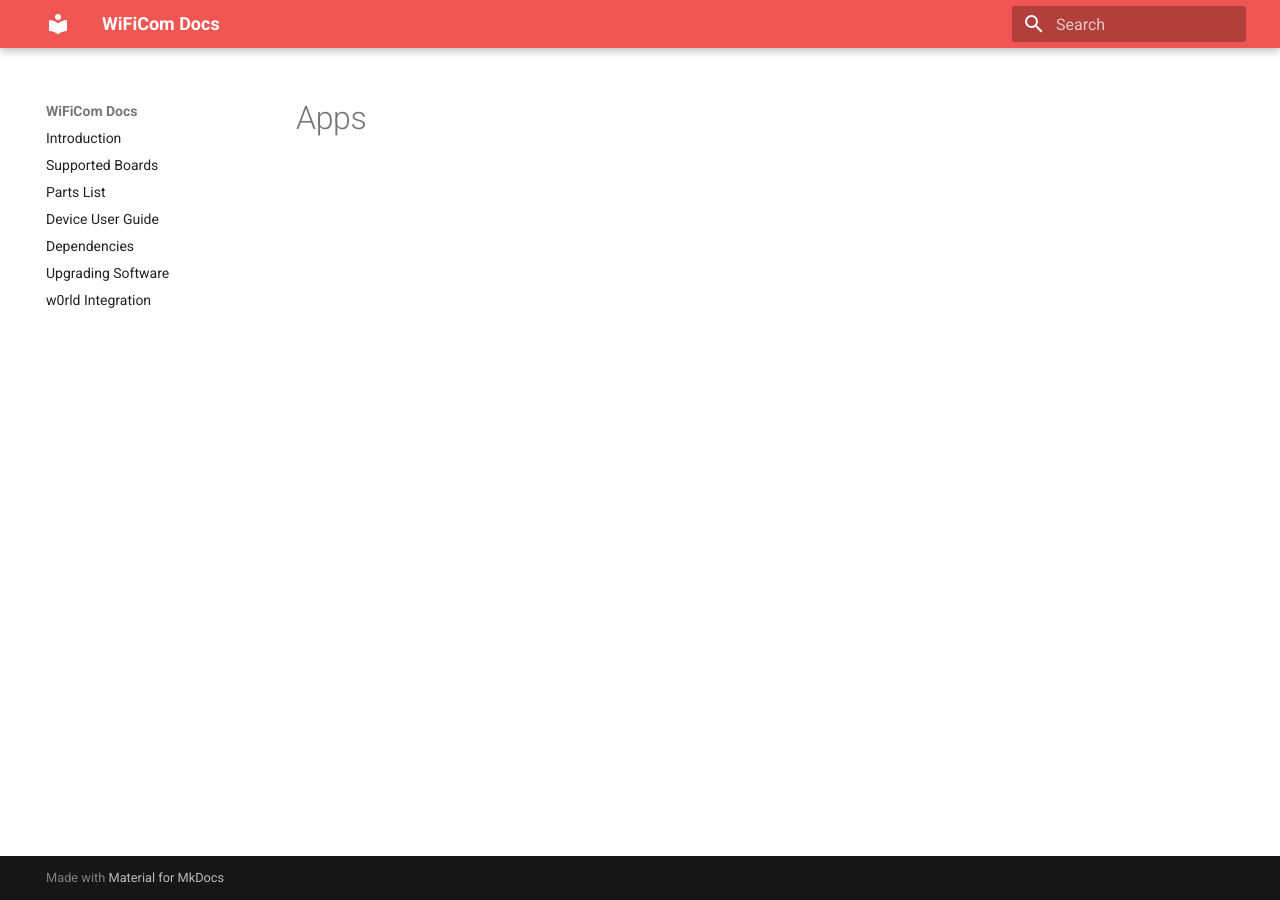
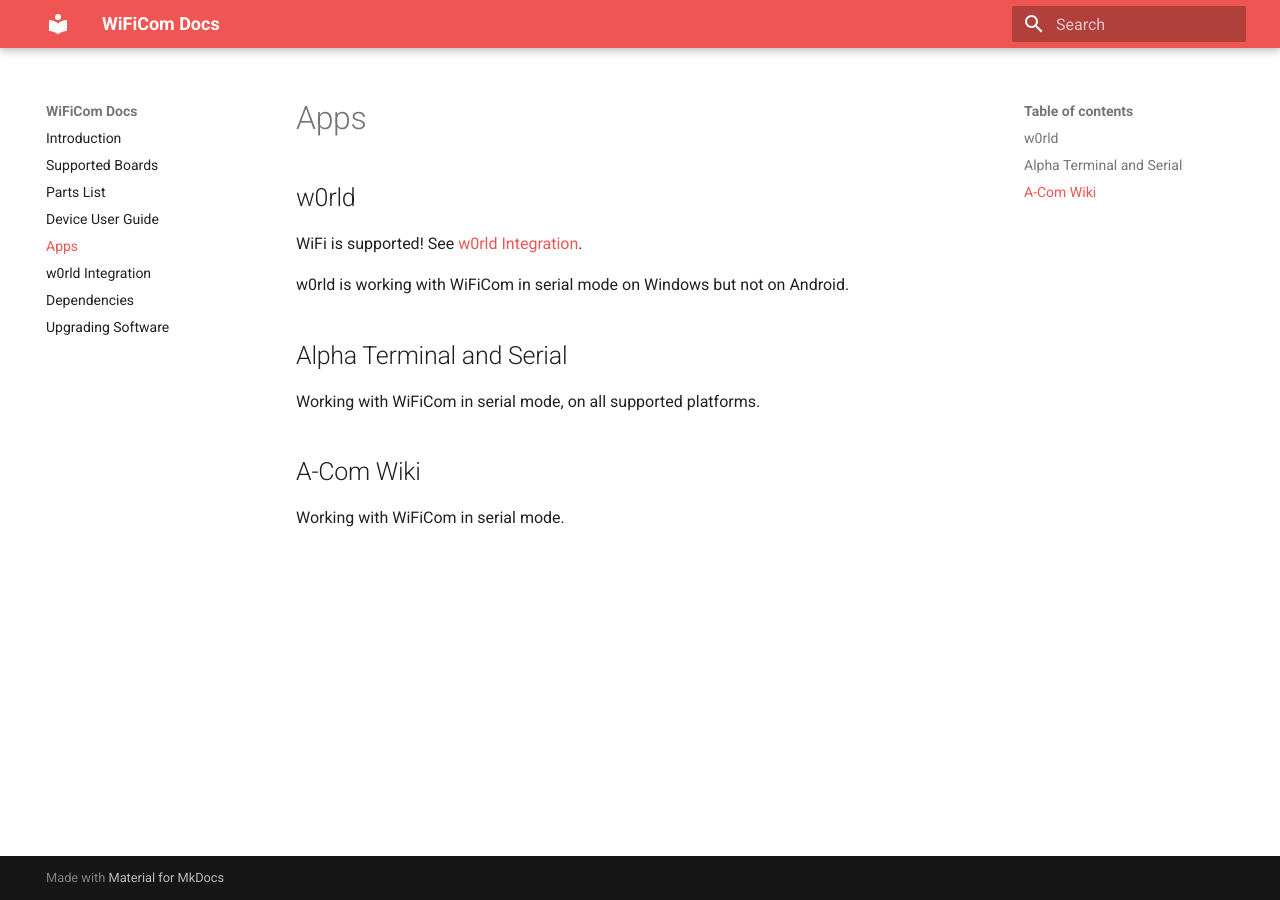
Before and after one commit to mechawrench/wificom-docs, an MkDocs documentation site: the page built from docs/apps.md, in a window 1280 px wide. Built offline with MkDocs 1.6.1 and Material for MkDocs 9.7.7, drawn with Linux system fonts in a browser that asks for light colours.

Commit message:
Add Apps

```diff
--- a/docs/apps.md
+++ b/docs/apps.md
@@ -1 +1,15 @@
 # Apps
+
+## w0rld
+
+WiFi is supported! See [w0rld Integration](w0rld_integration.md).
+
+w0rld is working with WiFiCom in serial mode on Windows but not on Android.
+
+## Alpha Terminal and Serial
+
+Working with WiFiCom in serial mode, on all supported platforms.
+
+## A-Com Wiki
+
+Working with WiFiCom in serial mode.
--- a/mkdocs.yml
+++ b/mkdocs.yml
@@ -20,12 +20,12 @@
     # - 'configuration.md'
     # - 'editable_files.md'
     - 'device_user_guide.md'
-    # - 'apps.md'
+    - 'apps.md'
+    - 'w0rld_integration.md'
     # - 'realtime_battles.md'
     # - 'power_options.md'
     - 'dependencies.md'
     - 'upgrading_software.md'
     # - 'schematic.md'
     # - 'troubleshooting.md'
-    - 'w0rld_integration.md'
     # - 'credits.md'
```
